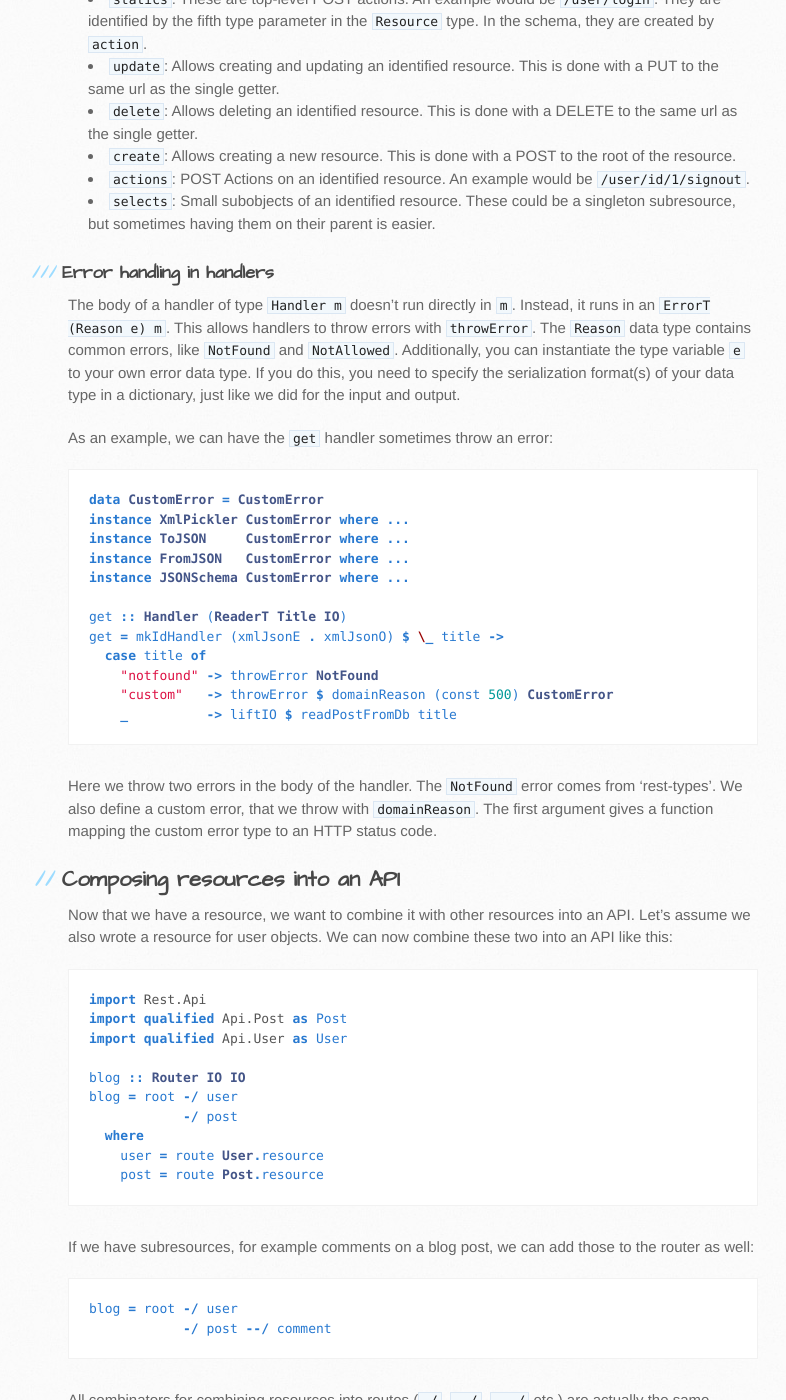
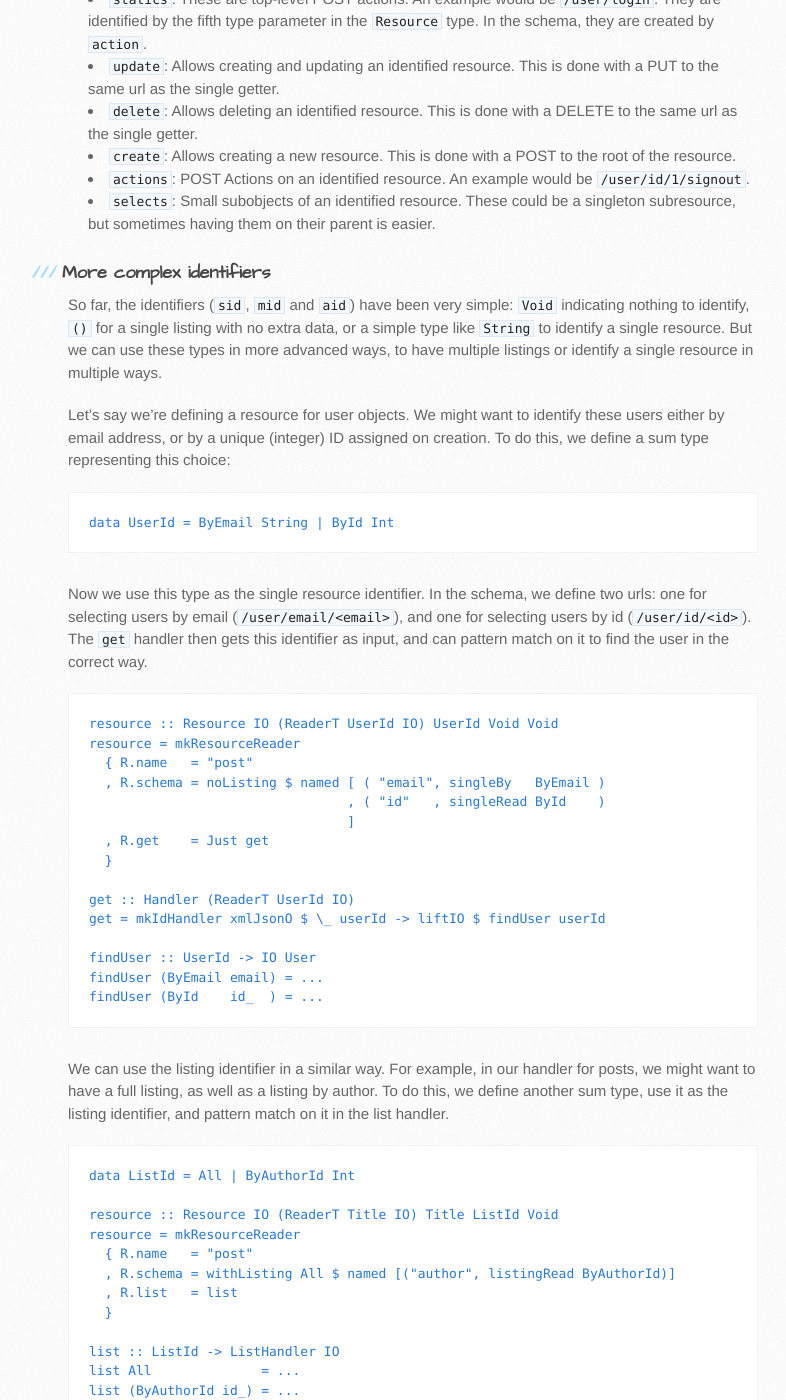
Before and after one commit to silkapp/rest, a Jekyll site: the page built from tutorial.md, in a window 1280 px wide and 1400 px high, scrolled down 2497 px. Shown: the whole window, without its empty margins (102-888 px from the left). Built offline with Jekyll 4.4.1, drawn with Linux system fonts in a browser that asks for light colours; Markdown is read by kramdown in place of the engine named in the settings.

Commit message:
Add section about more complex identifier usage.

````diff
--- a/tutorial.md
+++ b/tutorial.md
@@ -122,6 +122,63 @@ resources:
 * `actions`: POST Actions on an identified resource. An example would be `/user/id/1/signout`.
 * `selects`: Small subobjects of an identified resource. These could be a singleton subresource, but
   sometimes having them on their parent is easier.
+
+### More complex identifiers
+
+So far, the identifiers (`sid`, `mid` and `aid`) have been very simple: `Void` indicating nothing to
+identify, `()` for a single listing with no extra data, or a simple type like `String` to identify a
+single resource. But we can use these types in more advanced ways, to have multiple listings or
+identify a single resource in multiple ways.
+
+Let's say we're defining a resource for user objects. We might want to identify these users either
+by email address, or by a unique (integer) ID assigned on creation. To do this, we define a sum type
+representing this choice:
+
+```
+data UserId = ByEmail String | ById Int
+```
+
+Now we use this type as the single resource identifier. In the schema, we define two urls: one for
+selecting users by email (`/user/email/<email>`), and one for selecting users by id
+(`/user/id/<id>`).  The `get` handler then gets this identifier as input, and can pattern match on
+it to find the user in the correct way.
+
+```
+resource :: Resource IO (ReaderT UserId IO) UserId Void Void
+resource = mkResourceReader
+  { R.name   = "post"
+  , R.schema = noListing $ named [ ( "email", singleBy   ByEmail )
+                                 , ( "id"   , singleRead ById    )
+                                 ]
+  , R.get    = Just get
+  }
+
+get :: Handler (ReaderT UserId IO)
+get = mkIdHandler xmlJsonO $ \_ userId -> liftIO $ findUser userId
+
+findUser :: UserId -> IO User
+findUser (ByEmail email) = ...
+findUser (ById    id_  ) = ...
+```
+
+We can use the listing identifier in a similar way. For example, in our handler for posts, we might
+want to have a full listing, as well as a listing by author. To do this, we define another sum type,
+use it as the listing identifier, and pattern match on it in the list handler.
+
+```
+data ListId = All | ByAuthorId Int
+
+resource :: Resource IO (ReaderT Title IO) Title ListId Void
+resource = mkResourceReader
+  { R.name   = "post"
+  , R.schema = withListing All $ named [("author", listingRead ByAuthorId)]
+  , R.list   = list
+  }
+
+list :: ListId -> ListHandler IO
+list All              = ...
+list (ByAuthorId id_) = ...
+```
 
 ### Error handling in handlers
 
````
